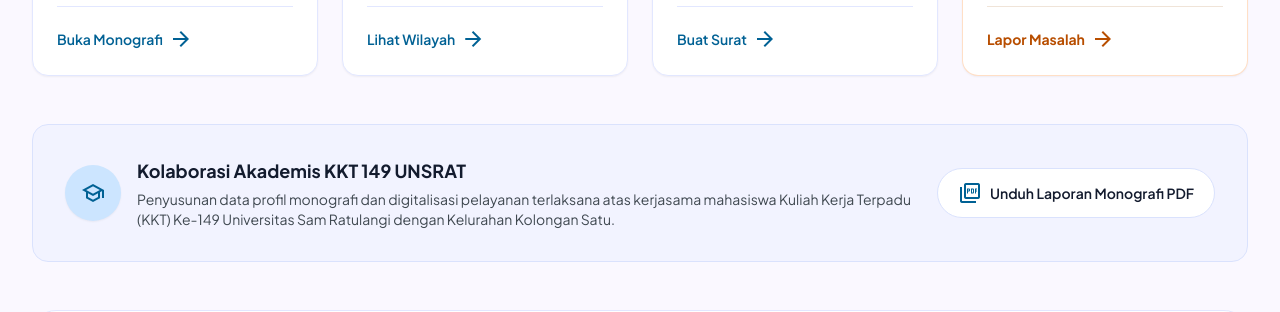
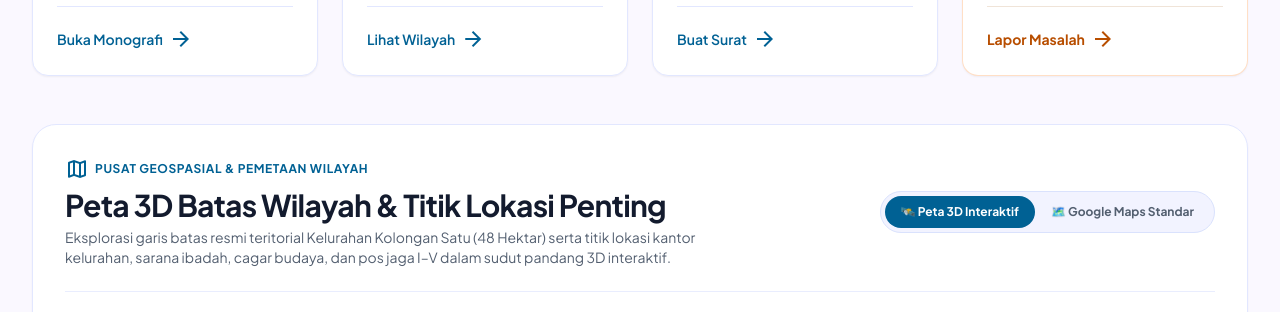
Before and after one commit to edwardsajaaa/Web-Kelurahan-Kolongan-Satu, a Next.js app: page / in a window 1280 px wide. Shown: the part 6400-6712 px from the top of the page. Built offline with nearby package versions, Linux system fonts and the light colour scheme; no server answers; the database is empty.

Commit message:
style: remove KKT 149 UNSRAT collaboration strip

```diff
--- a/src/app/page.tsx
+++ b/src/app/page.tsx
@@ -883,35 +883,6 @@ export default function LandingPage() {
             </div>
           </section>
 
-          {/* ============================================================ */}
-          {/* 7. CIVIC TRANSPARENCY & KKT COLLABORATION STRIP              */}
-          {/* ============================================================ */}
-          <section className="w-full max-w-7xl xl:max-w-[85rem] 2xl:max-w-[96rem] 3xl:max-w-[107.5rem] mx-auto px-4 sm:px-6 lg:px-8 2xl:px-12 mb-12 2xl:mb-16 no-print">
-            <div className="bg-[#f2f3ff] rounded-2xl 2xl:rounded-3xl p-6 sm:p-8 2xl:p-10 flex flex-col lg:flex-row items-center justify-between gap-6 2xl:gap-10 border border-[#dae2fd]">
-              <div className="flex items-center gap-4 2xl:gap-6">
-                <div className="w-14 h-14 2xl:w-18 2xl:h-18 rounded-full bg-[#cce5ff] flex items-center justify-center text-[#006194] shrink-0 shadow-sm">
-                  <span className="material-symbols-outlined text-[32px] 2xl:text-[40px]">school</span>
-                </div>
-                <div>
-                  <h4 className="text-base sm:text-lg 2xl:text-2xl text-[#131b2e] font-bold">
-                    Kolaborasi Akademis KKT 149 UNSRAT
-                  </h4>
-                  <p className="text-xs sm:text-sm 2xl:text-base text-[#3f4850] mt-1 leading-relaxed">
-                    Penyusunan data profil monografi dan digitalisasi pelayanan terlaksana atas kerjasama mahasiswa Kuliah Kerja Terpadu (KKT) Ke-149 Universitas Sam Ratulangi dengan Kelurahan Kolongan Satu.
-                  </p>
-                </div>
-              </div>
-              <div className="flex items-center gap-3 shrink-0 w-full sm:w-auto">
-                <button
-                  onClick={() => setIsPrintMonografiOpen(true)}
-                  className="w-full sm:w-auto text-xs sm:text-sm 2xl:text-base font-semibold bg-white text-[#131b2e] hover:bg-[#faf8ff] px-5 2xl:px-8 py-3 2xl:py-4 rounded-full shadow-xs border border-[#dae2fd] hover:border-[#bfc7d2] transition-colors inline-flex items-center justify-center gap-2 cursor-pointer"
-                >
-                  <span className="material-symbols-outlined text-[18px] 2xl:text-[22px] text-[#006194]">picture_as_pdf</span>
-                  <span>Unduh Laporan Monografi PDF</span>
-                </button>
-              </div>
-            </div>
-          </section>
 
           {/* ============================================================ */}
           {/* 8. GEOGRAPHIC 3D MAP & TERRITORY SHOWCASE                     */}
```
